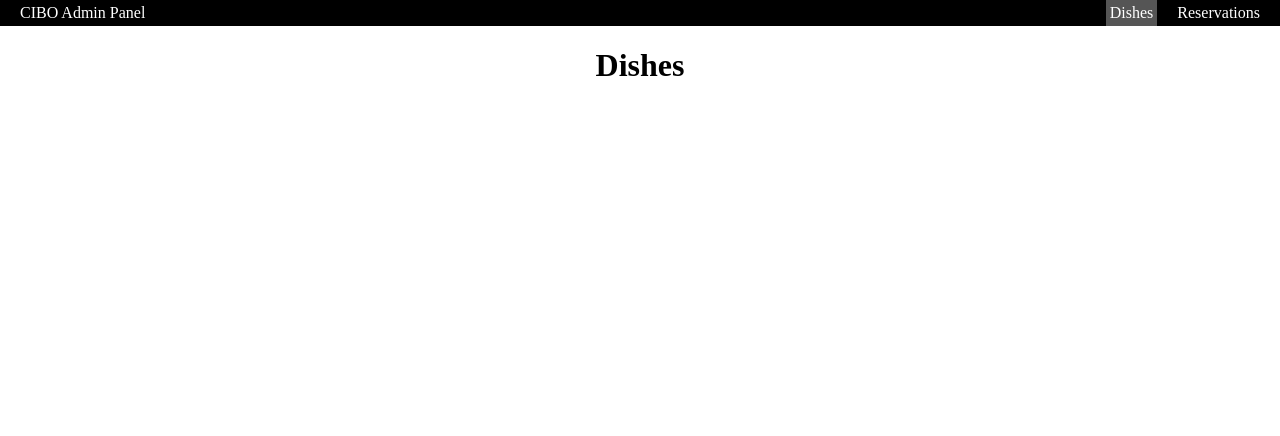
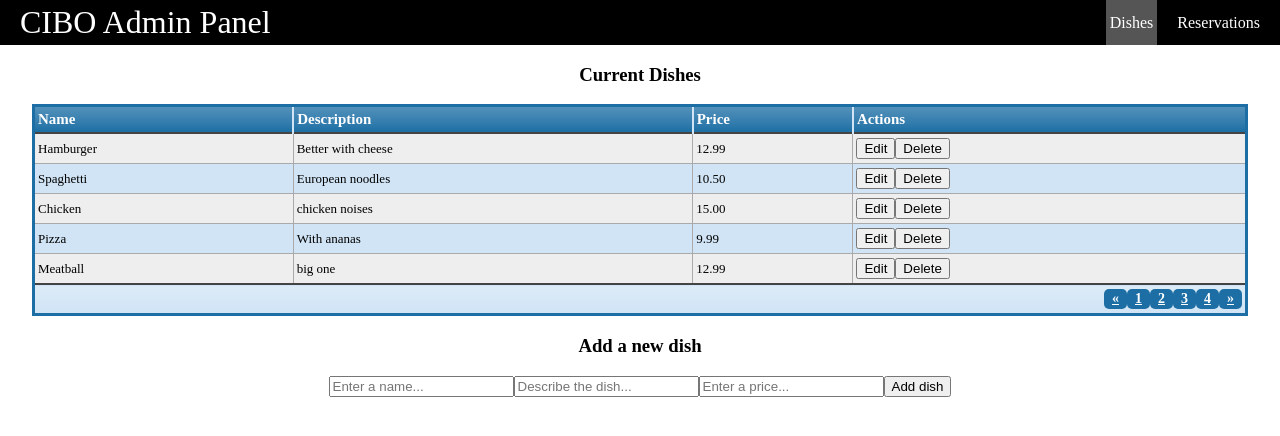
Before and after one commit to Stan454/cibofront, a React (Create React App) app: page /Dishes in a window 1280 px wide. Shown: the top 436 px of the page. Built offline with nearby package versions, Linux system fonts and the light colour scheme.

Commit message:
Add table edit,delete and validation functions

```diff
--- a/package.json
+++ b/package.json
@@ -6,6 +6,7 @@
     "@testing-library/jest-dom": "^5.16.5",
     "@testing-library/react": "^13.4.0",
     "@testing-library/user-event": "^13.5.0",
+    "axios": "^1.3.4",
     "react": "^18.2.0",
     "react-dom": "^18.2.0",
     "react-router-dom": "^6.9.0",
--- /dev/null
+++ b/src/Components/EditableRow.js
@@ -0,0 +1,40 @@
+import React from 'react'
+
+const EditableRow = ({editData, handleEditFormChange, handleCancelClick}) => {
+  return (
+    <tr>
+        <td><input
+            type="text"
+            name="name"
+            required="required"
+            placeholder="Enter a name..."
+            value={editData.name}
+            onChange={handleEditFormChange}
+        /></td>
+        <td><input
+            type="text"
+            name="description"
+            required="required"
+            placeholder="Describe the dish..."
+            value={editData.description}
+            onChange={handleEditFormChange}
+        /></td>
+        <td><input
+            type="number"
+            step="0.01"
+            min="0"
+            name="price"
+            required="required"
+            placeholder="Enter a price..."
+            value={editData.price}
+            onChange={handleEditFormChange}
+        /></td>
+        <td>
+          <button type="submit">Save</button>
+          <button type="button" onClick={handleCancelClick}>Cancel</button>
+        </td>
+    </tr>
+  )
+}
+
+export default EditableRow
--- a/src/Components/NavBar.js
+++ b/src/Components/NavBar.js
@@ -3,7 +3,7 @@ import { Link, useMatch, useResolvedPath } from "react-router-dom"
 export default function NavBar() {
     return (
     <nav className="nav">
-        <Link to="/" classname="site-title">CIBO Admin Panel</Link>
+        <Link to="/" className="site-title">CIBO Admin Panel</Link>
         <ul>
             <CustomLink to="/Dishes">Dishes</CustomLink>
             <CustomLink to="/Reservations">Reservations</CustomLink>
--- /dev/null
+++ b/src/Components/ReadOnlyRow.js
@@ -0,0 +1,17 @@
+import React from "react";
+
+const ReadOnlyRow = ({ dish , handleEditClick, handleDeleteClick}) => {
+    return (
+        <tr>
+            <td>{dish.name}</td>
+            <td>{dish.description}</td>
+            <td>{dish.price}</td>
+            <td>
+                <button type = "button" onClick={(event)=> handleEditClick(event, dish)}>Edit</button>
+                <button type = "button" onClick={()=> handleDeleteClick(dish.id)}>Delete</button>
+            </td>
+        </tr>
+    );
+};
+
+export default ReadOnlyRow
--- a/src/Pages/Dishes.js
+++ b/src/Pages/Dishes.js
@@ -1,3 +1,201 @@
-export default function Dishes(){
-    return <h1>Dishes</h1>
+import React, { useState, useEffect, Fragment } from 'react';
+import axios from 'axios';
+import { nanoid } from 'nanoid';
+import ReadOnlyRow from '../Components/ReadOnlyRow';
+import EditableRow from '../Components/EditableRow';
+
+const Dishes = () => {
+    const [dishes, setdishes] = useState([
+        { id: 1, name: 'Hamburger', description: 'Better with cheese', price: '12.99'},
+        { id: 2, name: 'Spaghetti', description: 'European noodles', price: '10.50'},
+        { id: 3, name: 'Chicken', description: 'chicken noises', price: '15.00'},
+        { id: 4, name: 'Pizza', description: 'With ananas', price: '9.99'},
+        { id: 5, name: 'Meatball', description: 'big one', price: '12.99'}
+    ]);
+
+    const [addData, setaddData] = useState({
+        name:"",
+        description:"",
+        price:""
+    })
+
+    const [editData, setEditData] = useState({
+        name:"",
+        description:"",
+        price:""
+    })
+
+    const [editDishId, setEditDishId] = useState(null);
+
+    const handleFormChange = (event) => {
+        event.preventDefault();
+
+        const fieldName = event.target.getAttribute('name');
+        const fieldValue = event.target.value;
+        const newFormData = {...addData};
+        newFormData[fieldName] = fieldValue;
+        setaddData(newFormData);
+    };
+
+    const handleEditFormChange = (event) => {
+        event.preventDefault();
+
+        const fieldName = event.target.getAttribute("name");
+        const fieldValue = event.target.value;
+
+        const newFormData = { ...editData };
+        newFormData[fieldName] = fieldValue;
+
+        setEditData(newFormData);
+    }
+
+    const handleFormSubmit = (event) => {
+        event.preventDefault();
+
+        const newDish = {
+            id: nanoid(),
+            name: addData.name,
+            description: addData.description,
+            price: addData.price
+        };
+
+        const newDishes = [...dishes, newDish];
+        setdishes(newDishes);
+    };
+
+    const handleEditFormSubmit = (event) => {
+        event.preventDefault();
+
+        const editedDish = {
+            id: editDishId,
+            name: editData.name,
+            description: editData.description,
+            price: editData.price
+        }
+
+        const newDishes = [...dishes];
+
+        const index = dishes.findIndex((dish)=> dish.id === editDishId);
+
+        newDishes[index] = editedDish;
+
+        setdishes(newDishes);
+        setEditDishId(null);
+    }
+
+    const handleEditClick = (event, dish) => {
+        event.preventDefault();
+        setEditDishId(dish.id);
+
+        const formvalues = {
+            name: dish.name,
+            description: dish.description,
+            price: dish.price
+        }
+
+        setEditData(formvalues);
+    }
+    /*const [dishes, setDishes] = useState([]);
+
+    useEffect(() => {
+        axios.get('http://localhost:8080/dish/getAll')
+          .then(response => {
+            setDishes(response.data);
+          })
+          .catch(error => {
+            console.log(error);
+          });
+      }, []);*/
+
+      const handleCancelClick = () => {
+        setEditDishId(null);
+      }
+
+      const handleDeleteClick = (dishId) => {
+        const newDishes = [...dishes];
+        const index = dishes.findIndex((dish)=> dish.id === dishId);
+        newDishes.splice(index, 1); //removes 1 of the index
+        setdishes(newDishes);
+      }
+
+    return (
+        <div className="container">
+            <h3 className="p-3 text-center">Current Dishes</h3>
+            <form onSubmit={handleEditFormSubmit}>
+            <table className="blueTable">
+                <thead>
+                    <tr>
+                        <th>Name</th>
+                        <th>Description</th>
+                        <th>Price</th>
+                        <th>Actions</th>
+                    </tr>
+                </thead>
+                <tbody>
+                    {dishes.map((dish) => (
+                        <Fragment>
+                            { editDishId === dish.id ? (
+                                <EditableRow
+                                editData={editData}
+                                handleEditFormChange={handleEditFormChange}
+                                handleCancelClick={handleCancelClick}
+                                />
+                            ) : (
+                            <ReadOnlyRow
+                                dish={(dish)}
+                                handleEditClick={handleEditClick}
+                                handleDeleteClick={handleDeleteClick}
+                                />
+                            )}
+                        </Fragment>
+                    ))}
+                </tbody>
+                <tfoot>
+                    <tr>
+                        <td colSpan="4">
+                            <div className="links">
+                                <a href="#">&laquo;</a>
+                                <a className="active" href="#">1</a>
+                                <a href="#">2</a>
+                                <a href="#">3</a>
+                                <a href="#">4</a>
+                                <a href="#">&raquo;</a>
+                            </div>
+                        </td>
+                    </tr>
+                </tfoot>
+            </table>
+            </form>
+            <h3>Add a new dish</h3>
+            <form onSubmit={handleFormSubmit}>
+                <input
+                    type="text"
+                    name="name"
+                    required="required"
+                    placeholder="Enter a name..."
+                    onChange={handleFormChange}
+                />
+                <input
+                    type="text"
+                    name="description"
+                    required="required"
+                    placeholder="Describe the dish..."
+                    onChange={handleFormChange}
+                />
+                <input
+                    type="number"
+                    step="0.01"
+                    min="0"
+                    name="price"
+                    required="required"
+                    placeholder="Enter a price..."
+                    onChange={handleFormChange}
+                />
+                <button type="submit">Add dish</button>
+            </form>
+        </div>
+
+    );
 }
+
+export default Dishes;
--- a/src/styles.css
+++ b/src/styles.css
@@ -49,3 +49,63 @@
   .nav li:hover {
     background-color: #777;
   }
+
+  /* For tables */
+
+  table.blueTable {
+  border: 3px solid #1C6EA4;
+  background-color: #EEEEEE;
+  width: 100%;
+  text-align: left;
+  border-collapse: collapse;
+}
+table.blueTable td, table.blueTable th {
+  border: 1px solid #AAAAAA;
+  padding: 4px 3px;
+}
+table.blueTable tbody td {
+  font-size: 13px;
+}
+table.blueTable tr:nth-child(even) {
+  background: #D0E4F5;
+}
+table.blueTable thead {
+  background: #1C6EA4;
+  background: -moz-linear-gradient(top, #5592bb 0%, #327cad 66%, #1C6EA4 100%);
+  background: -webkit-linear-gradient(top, #5592bb 0%, #327cad 66%, #1C6EA4 100%);
+  background: linear-gradient(to bottom, #5592bb 0%, #327cad 66%, #1C6EA4 100%);
+  border-bottom: 2px solid #444444;
+}
+table.blueTable thead th {
+  font-size: 15px;
+  font-weight: bold;
+  color: #FFFFFF;
+  border-left: 2px solid #D0E4F5;
+}
+table.blueTable thead th:first-child {
+  border-left: none;
+}
+
+table.blueTable tfoot {
+  font-size: 14px;
+  font-weight: bold;
+  color: #FFFFFF;
+  background: #D0E4F5;
+  background: -moz-linear-gradient(top, #dcebf7 0%, #d4e6f6 66%, #D0E4F5 100%);
+  background: -webkit-linear-gradient(top, #dcebf7 0%, #d4e6f6 66%, #D0E4F5 100%);
+  background: linear-gradient(to bottom, #dcebf7 0%, #d4e6f6 66%, #D0E4F5 100%);
+  border-top: 2px solid #444444;
+}
+table.blueTable tfoot td {
+  font-size: 14px;
+}
+table.blueTable tfoot .links {
+  text-align: right;
+}
+table.blueTable tfoot .links a{
+  display: inline-block;
+  background: #1C6EA4;
+  color: #FFFFFF;
+  padding: 2px 8px;
+  border-radius: 5px;
+}
```
Also changed, not shown: 1 other file (tests, documents, lock files or other folders).
